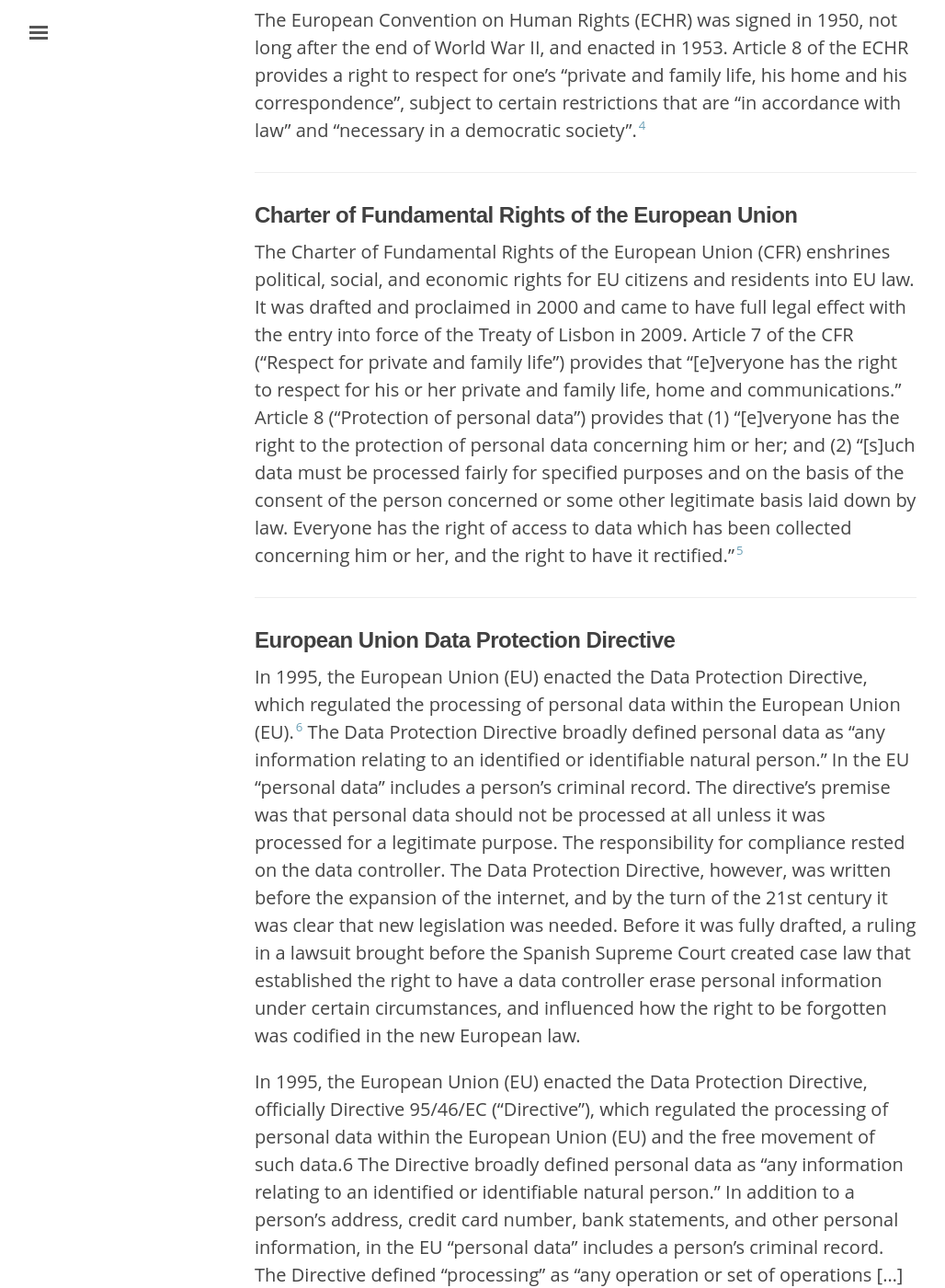
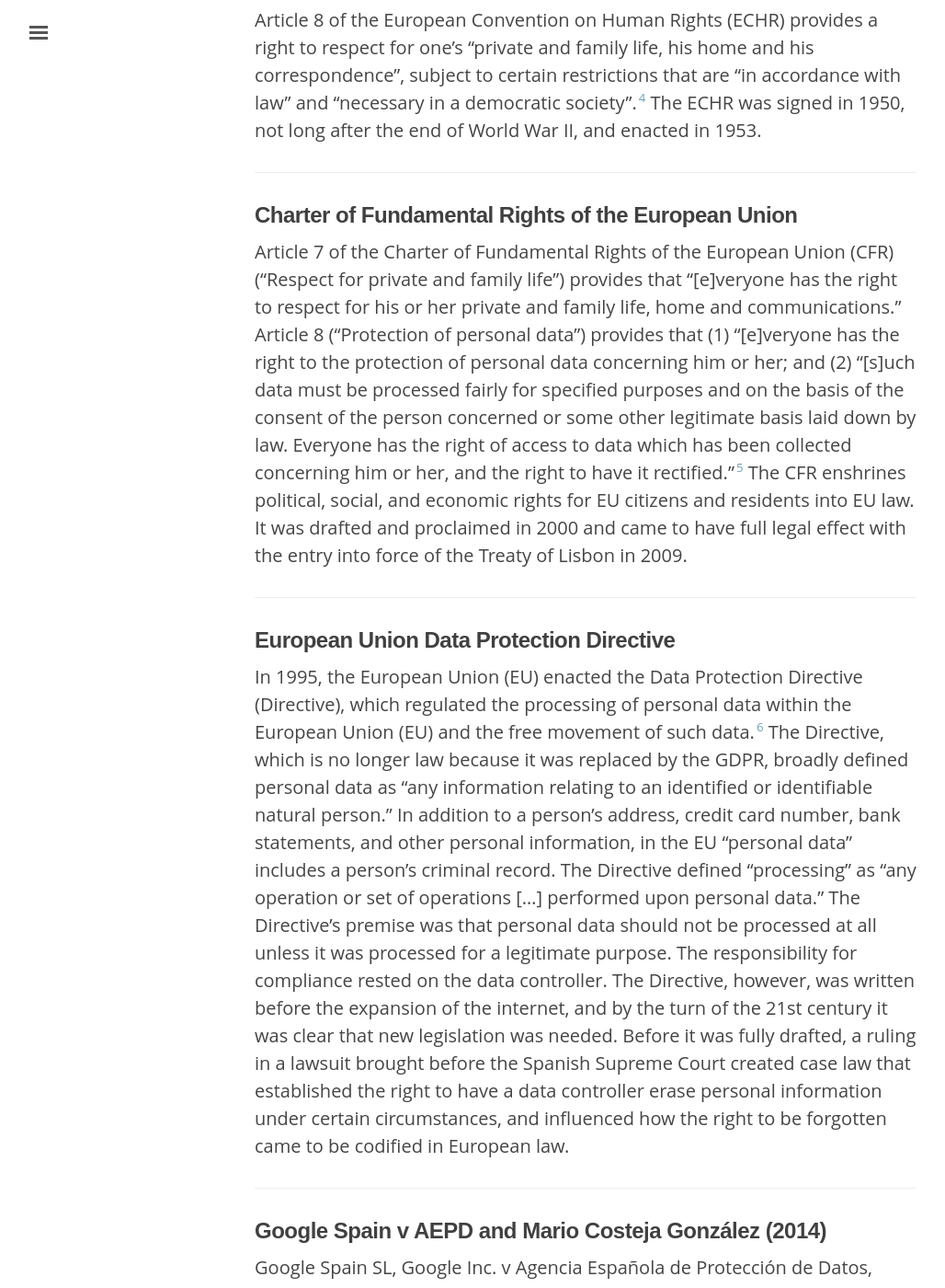
Before and after one commit to binipringle/right-to-be-forgotten, a Jekyll site: the page built from _texts/2-europe.md, in a window 1280 px wide and 1400 px high, scrolled down 797 px. Shown: the whole window at 92% size, without its empty margins (3-1031 px from the left). Built offline with Jekyll 4.4.1, drawn with Linux system fonts in a browser that asks for light colours; some of the changed text lies outside the part shown.

Commit message:
edited here and there

```diff
--- a/_texts/2-europe.md
+++ b/_texts/2-europe.md
@@ -17,7 +17,7 @@
 
 ---
 
-Privacy regulation in Continental Europe is derived from 17th and 18th century laws of honor and insult, originally settled by dueling, writes Yale Law Professor James Q Whitman.[^1] In “The Two Western Cultures of Privacy: Dignity Versus Liberty,” Whitman characterizes European privacy law as an aspect of dignity, where its two fundamental values are honor and respect.[^2] European privacy law is further shaped by lessons drawn from the horrors of World War II and the Communist era, notes Center for Democracy and Technology Fellow Omer Tene.[^3] Despite - or because of - Europe's history of government intrusion, many residents of Europe rely on regulatory protection of their privacy rights.
+Privacy regulation in Continental Europe is derived from 17th and 18th century laws of honor and insult, originally settled by dueling, writes Yale Law Professor James Q Whitman.[^1] In “The Two Western Cultures of Privacy: Dignity Versus Liberty,” Whitman characterizes European privacy law as an aspect of dignity, where its two fundamental values are honor and respect.[^2] European privacy law is further shaped by lessons drawn from the horrors of World War II and the Communist era, notes Center for Democracy and Technology Fellow Omer Tene.[^3] Today, despite and because of Europe's history of government intrusion, many residents of Europe rely on regulatory protection of their privacy rights.
 
 [^1]:Whitman, James Q. "The Two Western Cultures of Privacy: Dignity Versus Liberty." Yale Law Journal, vol. 113, no. 6, April 2004, [privacy.comparativelaw.yale.edu/article/two-western-cultures-privacy-dignity-versus-liberty](https://papers.ssrn.com/sol3/papers.cfm?abstract_id=476041). Accessed 14 May 2023. Yale law school research paper available at SSRN: [https://ssrn.com/abstract=476041](https://ssrn.com/abstract=476041) or [http://dx.doi.org/10.2139/ssrn.476041](http://dx.doi.org/10.2139/ssrn.476041).
 
@@ -29,7 +29,7 @@
 
 ## **European Convention on Human Rights**
 
-The European Convention on Human Rights (ECHR) was signed in 1950, not long after the end of World War II, and enacted in 1953. Article 8 of the ECHR provides a right to respect for one's "private and family life, his home and his correspondence", subject to certain restrictions that are "in accordance with law" and "necessary in a democratic society".[^4]
+Article 8 of the European Convention on Human Rights (ECHR) provides a right to respect for one's "private and family life, his home and his correspondence", subject to certain restrictions that are "in accordance with law" and "necessary in a democratic society".[^4] The ECHR was signed in 1950, not long after the end of World War II, and enacted in 1953.
 
 [^4]:Council of Europe. "European Convention on Human Rights - Article 8: Right to respect for private and family life." Council of Europe, [www.coe.int/en/web/human-rights-convention/private-life](https://www.coe.int/en/web/human-rights-convention/private-life). Accessed 14 May 2023.
 
@@ -37,7 +37,7 @@
 
 ## **Charter of Fundamental Rights of the European Union**
 
-The Charter of Fundamental Rights of the European Union (CFR) enshrines political, social, and economic rights for EU citizens and residents into EU law. It was drafted and proclaimed in 2000 and came to have full legal effect with the entry into force of the Treaty of Lisbon in 2009. Article 7 of the CFR ("Respect for private and family life") provides that "[e]veryone has the right to respect for his or her private and family life, home and communications." Article 8 ("Protection of personal data") provides that (1) "[e]veryone has the right to the protection of personal data concerning him or her; and (2) "[s]uch data must be processed fairly for specified purposes and on the basis of the consent of the person concerned or some other legitimate basis laid down by law. Everyone has the right of access to data which has been collected concerning him or her, and the right to have it rectified."[^5]
+Article 7 of the Charter of Fundamental Rights of the European Union (CFR) ("Respect for private and family life") provides that "[e]veryone has the right to respect for his or her private and family life, home and communications." Article 8 ("Protection of personal data") provides that (1) "[e]veryone has the right to the protection of personal data concerning him or her; and (2) "[s]uch data must be processed fairly for specified purposes and on the basis of the consent of the person concerned or some other legitimate basis laid down by law. Everyone has the right of access to data which has been collected concerning him or her, and the right to have it rectified."[^5] The CFR enshrines political, social, and economic rights for EU citizens and residents into EU law. It was drafted and proclaimed in 2000 and came to have full legal effect with the entry into force of the Treaty of Lisbon in 2009.
 
 [^5]:Charter of Fundamental Rights of the European Union 2012/C 326/02. Official Journal of the European Union C 326/391. [eur-lex.europa.eu/legal-content/EN/TXT/?uri=CELEX:12012P/TXT](https://eur-lex.europa.eu/legal-content/EN/TXT/?uri=CELEX:12012P/TXT). Accessed 14 May 2023.
 
@@ -45,9 +45,7 @@
 
 ## **European Union Data Protection Directive**
 
-In 1995, the European Union (EU) enacted the Data Protection Directive, which regulated the processing of personal data within the European Union (EU).[^6] The Data Protection Directive broadly defined personal data as "any information relating to an identified or identifiable natural person." In the EU "personal data" includes a person's criminal record. The directive's premise was that personal data should not be processed at all unless it was processed for a legitimate purpose. The responsibility for compliance rested on the data controller. The Data Protection Directive, however, was written before the expansion of the internet, and by the turn of the 21st century it was clear that new legislation was needed. Before it was fully drafted, a ruling in a lawsuit brought before the Spanish Supreme Court created case law that established the right to have a data controller erase personal information under certain circumstances, and influenced how the right to be forgotten was codified in the new European law.
-
-In 1995, the European Union (EU) enacted the Data Protection Directive, officially Directive 95/46/EC (“Directive”), which regulated the processing of personal data within the European Union (EU) and the free movement of such data.6 The Directive broadly defined personal data as “any information relating to an identified or identifiable natural person.” In addition to a person’s address, credit card number, bank statements, and other personal information, in the EU “personal data” includes a person’s criminal record. The Directive defined “processing” as “any operation or set of operations […] performed upon personal data.” The Directive’s premise was that personal data should not be processed at all unless it was processed for a legitimate purpose. The responsibility for compliance rested on the data controller. The Directive, however, was written before the expansion of the internet, and by the turn of the 21st century it had become clear that new legislation was needed. Before this legislation had been fully drafted, a ruling in a lawsuit brought before the Spanish Supreme Court created case law that established the right to have a data controller erase personal information under certain circumstances, and influenced how the right to be forgotten was codified in the new European law.
+In 1995, the European Union (EU) enacted the Data Protection Directive (Directive), which regulated the processing of personal data within the European Union (EU) and the free movement of such data.[^6] The Directive, which is no longer law because it was replaced by the GDPR, broadly defined personal data as “any information relating to an identified or identifiable natural person.” In addition to a person’s address, credit card number, bank statements, and other personal information, in the EU “personal data” includes a person’s criminal record. The Directive defined “processing” as “any operation or set of operations […] performed upon personal data.” The Directive’s premise was that personal data should not be processed at all unless it was processed for a legitimate purpose. The responsibility for compliance rested on the data controller. The Directive, however, was written before the expansion of the internet, and by the turn of the 21st century it was clear that new legislation was needed. Before it was fully drafted, a ruling in a lawsuit brought before the Spanish Supreme Court created case law that established the right to have a data controller erase personal information under certain circumstances, and influenced how the right to be forgotten came to be codified in European law.
 
 [^6]:Directive 95/46/EC of the European Parliament and of the Council of 24 October 1995 on the protection of individuals with regard to the processing of personal data and on the free movement of such data. No longer in force, Date of end of validity: 24/05/2018; Repealed by 32016R0679. Latest consolidated version: 20/11/2003. [eur-lex.europa.eu/legal-content/EN/TXT/?uri=CELEX:31995L0046](https://eur-lex.europa.eu/legal-content/EN/TXT/?uri=CELEX:31995L0046). Accessed 14 May 2023.
 
@@ -76,31 +74,19 @@
 
 Google subsequently published an online form which can be used by EU citizens or EFTA nationals to request the removal of links from its search results if the data linked is "inadequate, irrelevant or no longer relevant, or excessive in relation to the purposes for which they were processed". On 31 May 2014, the first day of the service, Google received over 12,000 requests from people asking the company to remove certain links about them from its search results.[19]
 
-On 19 June 2015, Google announced it would remove links to nonconsensual pornography ("revenge porn") on request. Commentators noted that this was not the same thing as implementing a "right to be forgotten" as the company already has policies in place dealing with sensitive personal data such as social security numbers and credit card numbers.[20] However, the consumer advocacy group Consumer Watchdog subsequently called on Google to extend the right to be forgotten to US users, filing a complaint with the Federal Trade Commission.[21]
-
-
-, and proportionality.
-
-GDPR
-
-The General Data Protection Regulation, adopted in April 2016, superseded the Data Protection Directive and became enforceable on 25 May 2018.[2]
-
-GDPR
-
+---
 
 ## Viability and implementation of the law
 
-Writing in 2011 shortly before the European Union's General Data Protection Regulation (GDPR) enshrined the right to privacy into European law, University of Zurich International Business Law Professor Rolf Weber compared the proposed right to be forgotten to a Pandora's Box.
+Writing in 2011 shortly before the CEJC's ruling in *Google Spain v AEPD and Mario Costeja González* and seven years before the GDPR enshrined the right to erasure into European law, University of Zurich International Business Law Professor Rolf Weber compared the proposed right to be forgotten to a Pandora's Box.
 
 [^7]:Weber, Rolf H. "The right to be forgotten: More than a Pandora's Box?" JIPITECH 120, 2011. [https://www.jipitec.eu/issues/jipitec-2-2-2011/3084/jipitec%202%20-%20a%20-%20weber.pdf](https://www.jipitec.eu/issues/jipitec-2-2-2011/3084/jipitec%202%20-%20a%20-%20weber.pdf)
-
-Google Spain v AEPD and Mario Costeja González (2014)
-
-General Data Protection Regulation (GDPR) went into effect on May 25th, 2018.
 
 ---
 
 ## **General Data Protection Regulation (GDPR) Article 17 Right to erasure (‘right to be forgotten’)**
+
+General Data Protection Regulation (GDPR) went into effect on May 25th, 2018.
 
 The data subject shall have the right to obtain from the controller the erasure of personal data concerning him or her without undue delay and the controller shall have the obligation to erase personal data without undue delay where one of the following grounds applies: a. the personal data are no longer necessary in relation to the purposes for which they were collected or otherwise processed; b. the data subject withdraws consent on which the processing is based according to point (a) of Article 6(1), or point (a) of Article 9(2), and where there is no other legal ground for the processing; c. the data subject objects to the processing pursuant to Article 21(1) and there are no overriding legitimate grounds for the processing, or the data subject objects to the processing pursuant to Article 21(2); d. the personal data have been unlawfully processed; e. the personal data have to be erased for compliance with a legal obligation in Union or Member State law to which the controller is subject; f. the personal data have been collected in relation to the offer of information society services referred to in Article 8(1).
 
@@ -111,6 +97,8 @@
 a. for exercising the right of freedom of expression and information; b. for compliance with a legal obligation which requires processing by Union or Member State law to which the controller is subject or for the performance of a task carried out in the public interest or in the exercise of official authority vested in the controller; c. for reasons of public interest in the area of public health in accordance with points (h) and (i) of Article 9(2) as well as Article 9(3); d. for archiving purposes in the public interest, scientific or historical research purposes or statistical purposes in accordance with Article 89(1) in so far as the right referred to in paragraph 1 is likely to render impossible or seriously impair the achievement of the objectives of that processing; or e. for the establishment, exercise or defence of legal claims.
 
 Originally from GDPR Article 17
+
+A lot of people not happy with GDPR
 
 ---
 
```
Also changed, not shown: _texts/1-origins-and-evolution.md (+3 -3 lines).
